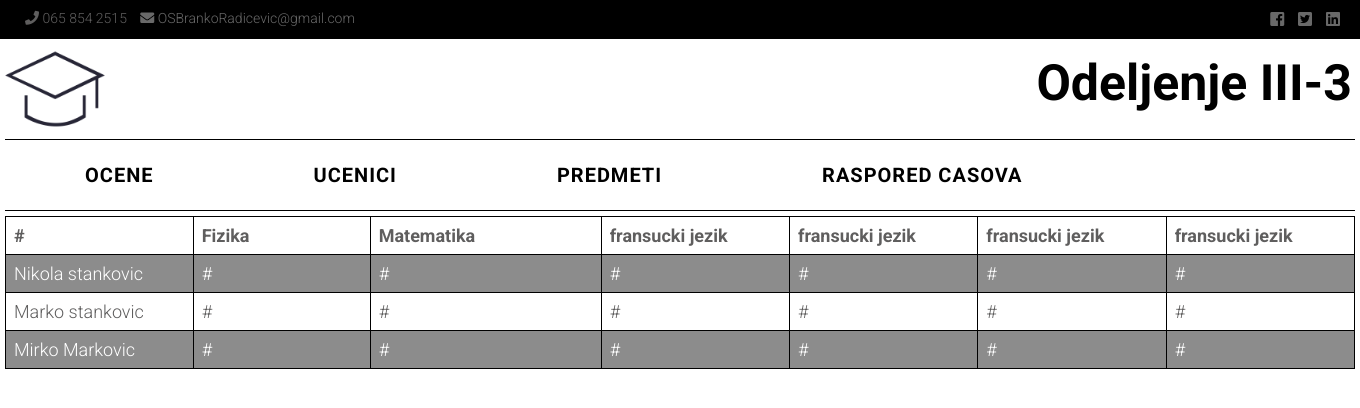
After one commit to aleksandar127/ediary, a PHP site: page /html/marks.html in a window 1360 px wide. The commit adds this page. Shown: the top 408 px of the page. Run offline with PHP 8.4, Linux system fonts and the light colour scheme.

Commit message:
no message

```diff
--- a/html/css/style.css
+++ b/html/css/style.css
@@ -52,7 +52,7 @@ a:active {
 	margin: 0 auto;
 	color: #5F5E5E;
 	overflow:hidden;
-	width: 1000px;
+	width: 1350px;
 	text-align: center;
 }
 
@@ -157,3 +157,21 @@ a:active {
 #teachers a:active {
 	color:#CC2A00;
 }
+table {
+	border-collapse: collapse;
+	width: 100%;
+	margin-top: 5px;
+	font-size: 18px;
+  }
+
+  td, th {
+	border: 1px solid #000;
+	text-align: left;
+	padding: 8px;
+	width: 70px;
+  }
+
+  tr:nth-child(even) {
+	background-color:rgba(0, 0, 0, 0.45);
+	color: #FFF;
+  }
--- /dev/null
+++ b/html/marks.html
@@ -0,0 +1,93 @@
+<!doctype html>
+<html>
+<head>
+<meta charset="utf-8">
+<title>eDiary</title>
+<link href="css/style.css" type="text/css" rel="stylesheet">
+<link href="https://fonts.googleapis.com/css?family=Roboto:300,300i,400,400i,700,700i&amp;subset=latin-ext" rel="stylesheet">
+<link href="fa/css/font-awesome.min.css" type="text/css" rel="stylesheet">
+<link href="web-fonts-with-css/css/fontawesome-all.min.css" type="text/css" rel="stylesheet">
+</head>
+<body>
+        <div id="headerTop">
+                <div class="wrapper">
+                    <div id="contact">
+                        <i class="fas fa-phone"></i> <span>065 854 2515</span>
+                        <a href="https://accounts.google.com/signin/v2/identifier?service=mail&passive=true&rm=false&continue=https%3A%2F%2Fmail.google.com%2Fmail%2F&ss=1&scc=1&ltmpl=default&ltmplcache=2&emr=1&osid=1&flowName=GlifWebSignIn&flowEntry=ServiceLogin"><i class="fas fa-envelope"></i> <span>OSBrankoRadicevic@gmail.com</span></a>
+                    </div>
+                    <div id="network">
+                        <a href="https://www.facebook.com/"><i class="fab fa-facebook-square"></i></a>
+                        <a href="https://twitter.com/"><i class="fab fa-twitter-square"></i></a>
+                        <a href="https://www.linkedin.com/"><i class="fab fa-linkedin-square"></i></a>
+                    </div>
+                </div>
+            </div><!-- end #headerTop -->
+
+            <div id="header">
+                <div class="wrapper">
+                    <div id="logo">
+                         <img src="images/logo1.png" alt="logo">
+                    </div>
+                    <div id="class">
+                        <p>Odeljenje III-3</p>
+                    </div><!-- end #class -->
+                </div>
+            </div><!-- end #header -->
+
+            <div id="navigation">
+                <div class="wrapper">
+                    <div id="nav">
+                        <ul>
+                            <li><a href="marks.html">ocene</a></li>
+                            <li><a href="elektronskiDnevnik.html">ucenici</a></li>
+                            <li><a href="#">predmeti</a></li>
+                            <li><a href="#">raspored casova</a></li>
+                        </ul>
+                    </div><!-- end #nav -->
+                </div>
+            </div><!-- end #navigation -->
+
+            <div id="table">
+                <div class="wrapper">
+                    <table>
+                        <tr>
+                            <th>#</th>
+                            <th>Fizika</th>
+                            <th>Matematika</th>
+                            <th>fransucki jezik</th>
+                            <th>fransucki jezik</th>
+                            <th>fransucki jezik</th>
+                            <th>fransucki jezik</th>
+                        </tr>
+                        <tr>
+                            <td>Nikola stankovic</td>
+                            <td>#</td>
+                            <td>#</td>
+                            <td>#</td>
+                            <td>#</td>
+                            <td>#</td>
+                            <td>#</td>
+                        </tr>
+                        <tr>
+                            <td>Marko stankovic</td>
+                            <td>#</td>
+                            <td>#</td>
+                            <td>#</td>
+                            <td>#</td>
+                            <td>#</td>
+                            <td>#</td>
+                        </tr>
+                        <tr>
+                            <td>Mirko Markovic</td>
+                            <td>#</td>
+                            <td>#</td>
+                            <td>#</td>
+                            <td>#</td>
+                            <td>#</td>
+                            <td>#</td>
+                        </tr>
+                    </table>
+                </div>
+            </div>
+</body>
+</html>
```
Also changed, not shown: html/elektronskiDnevnik.html (+5 -2 lines), html/images/logo1.png (renamed from html/logo1.png).
